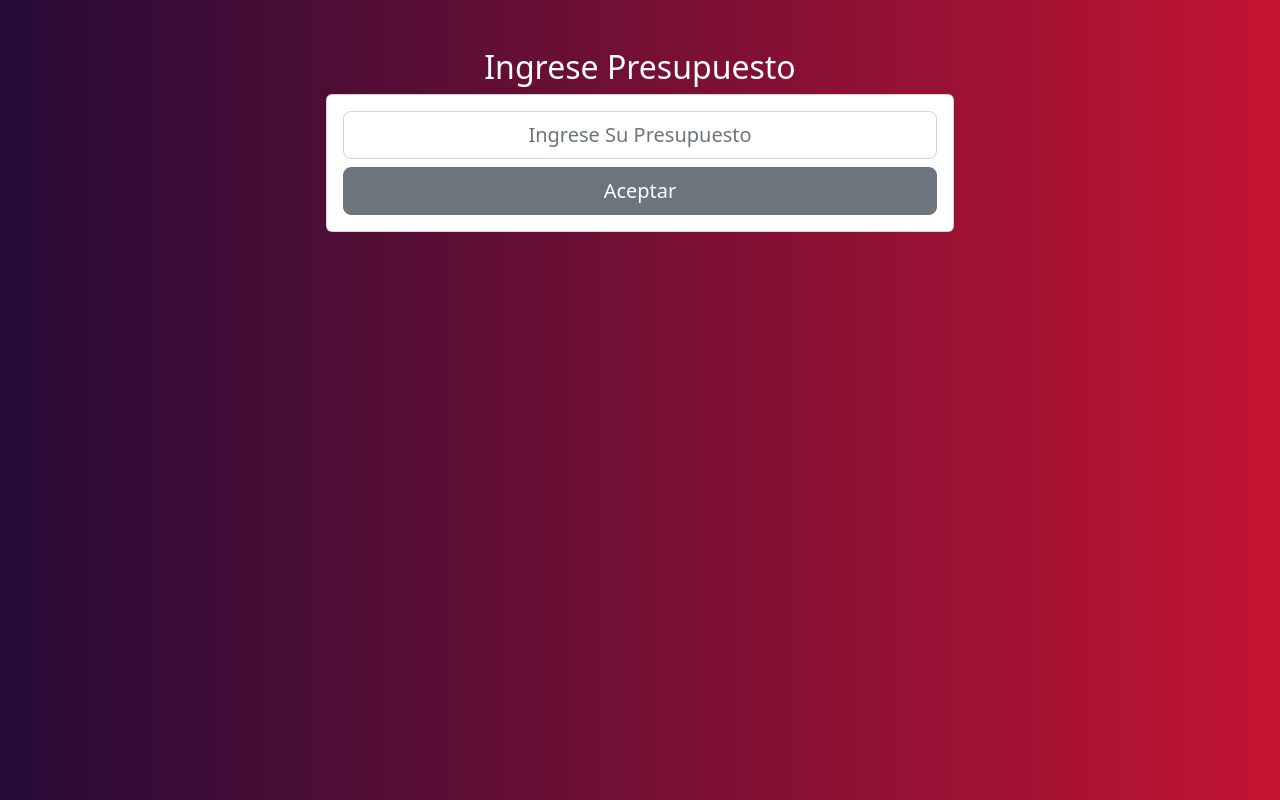
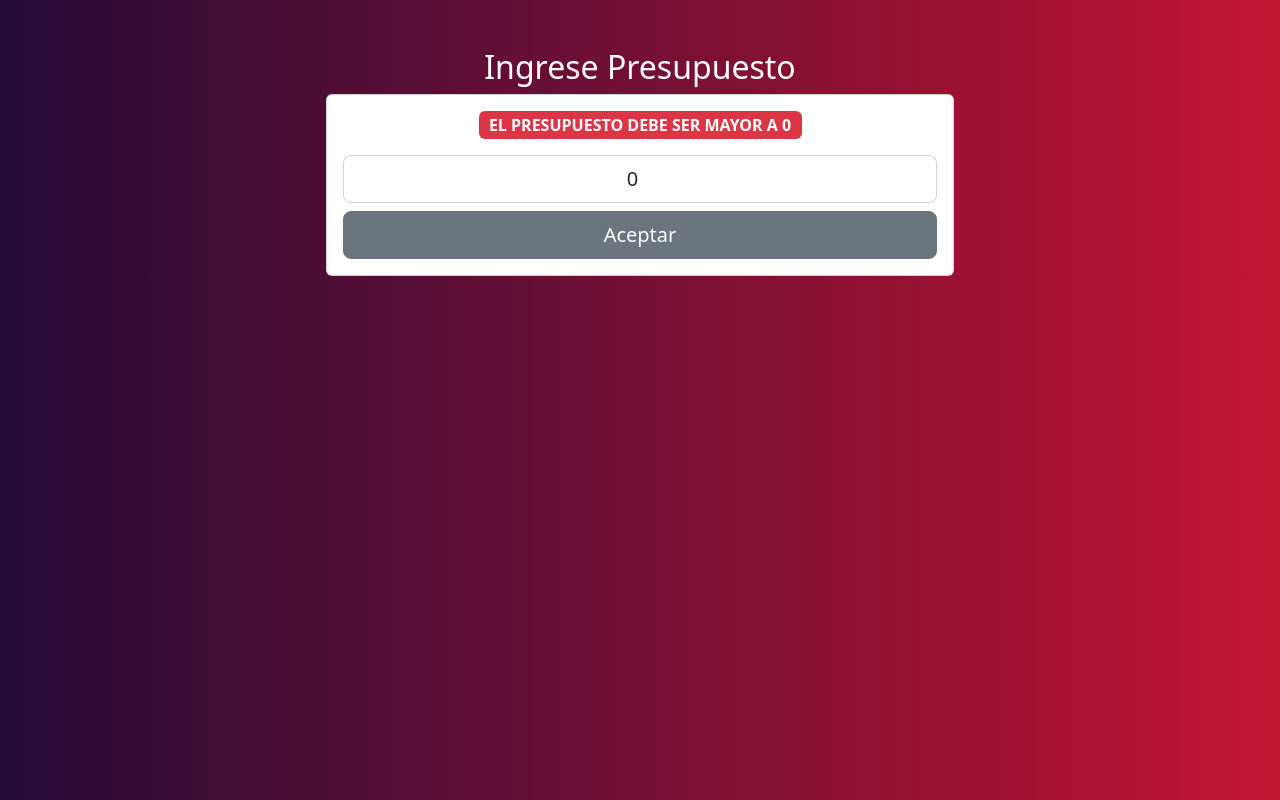
Before and after one commit to sebastia9330/gestor-contable, an Angular app in the folder gestor/: page /ingresarPresupuesto in a window 1280 px wide. Both pictures are taken after a click on the button "Aceptar". Built offline with nearby package versions, Linux system fonts and the light colour scheme.

Commit message:
programando que la cantidad no sea menos a 0

```diff
--- a/gestor/src/app/componentes/ingresar-pre/ingresar-pre.component.html
+++ b/gestor/src/app/componentes/ingresar-pre/ingresar-pre.component.html
@@ -2,9 +2,12 @@
     <div class="col-lg-6 offset-lg-3">
         <h2 class="text-center text-white">Ingrese presupuesto</h2>
         <div class="card">
+            <div  *ngIf="cantidadIncorrecta" class="text-center mt-3">
+                <span class="badge bg-danger textError">EL PRESUPUESTO DEBE SER MAYOR A 0</span>
+            </div>
             <div class="card-body">
-                <input type="text" class="form-control form-control-lg" placeholder="ingrese su presupuesto">
-                <button  class="btn btn-secondary btn-lg btn-block mt-2">Aceptar</button>
+                <input type="number" [(ngModel)]="cantidad"  class="form-control form-control-lg" placeholder="ingrese su presupuesto">
+                <button  class="btn btn-secondary btn-lg btn-block mt-2" (click)="agregar()">Aceptar</button>
             </div>
         </div>
     </div>
--- a/gestor/src/app/componentes/ingresar-pre/ingresar-pre.component.ts
+++ b/gestor/src/app/componentes/ingresar-pre/ingresar-pre.component.ts
@@ -1,4 +1,6 @@
 import { Component } from '@angular/core';
+import { Router } from '@angular/router';
+import { PresupuestoService } from 'src/app/servicios/presupuesto.service';
 
 @Component({
   selector: 'app-ingresar-pre',
@@ -6,5 +8,26 @@ import { Component } from '@angular/core';
   styleUrls: ['./ingresar-pre.component.css']
 })
 export class IngresarPreComponent {
+    cantidad: number;
+    cantidadIncorrecta: boolean;
+
+    constructor(private _presupuestoService: PresupuestoService, private router: Router){
+      this.cantidad = 0;
+      this.cantidadIncorrecta = false;
+    }
+
+    ngOnInit(): void{
+    }
+
+    agregar(){
+      if(this.cantidad > 0){
+        this.cantidadIncorrecta = false;
+        this._presupuestoService.presupuesto = this.cantidad;
+        this._presupuestoService.restante = this.cantidad;
+        this.router.navigate(['/gastos'])
+      }else{
+        this.cantidadIncorrecta = true;
+      }
+    }
 
 }
--- a/gestor/src/app/servicios/presupuesto.service.ts
+++ b/gestor/src/app/servicios/presupuesto.service.ts
@@ -4,6 +4,11 @@ import { Injectable } from '@angular/core';
   providedIn: 'root'
 })
 export class PresupuestoService {
+  presupuesto: number;
+  restante: number;
 
-  constructor() { }
+  constructor() {
+    this.presupuesto = 0;
+    this.restante = 0;
+  }
 }
--- a/gestor/src/styles.css
+++ b/gestor/src/styles.css
@@ -7,3 +7,6 @@ body {
 h1{
     color: #fff;
 }
+.textError{
+    font-size: 1rem;
+}
```
Also changed, not shown: gestor/src/app/app.module.ts (+7 -1 lines).
